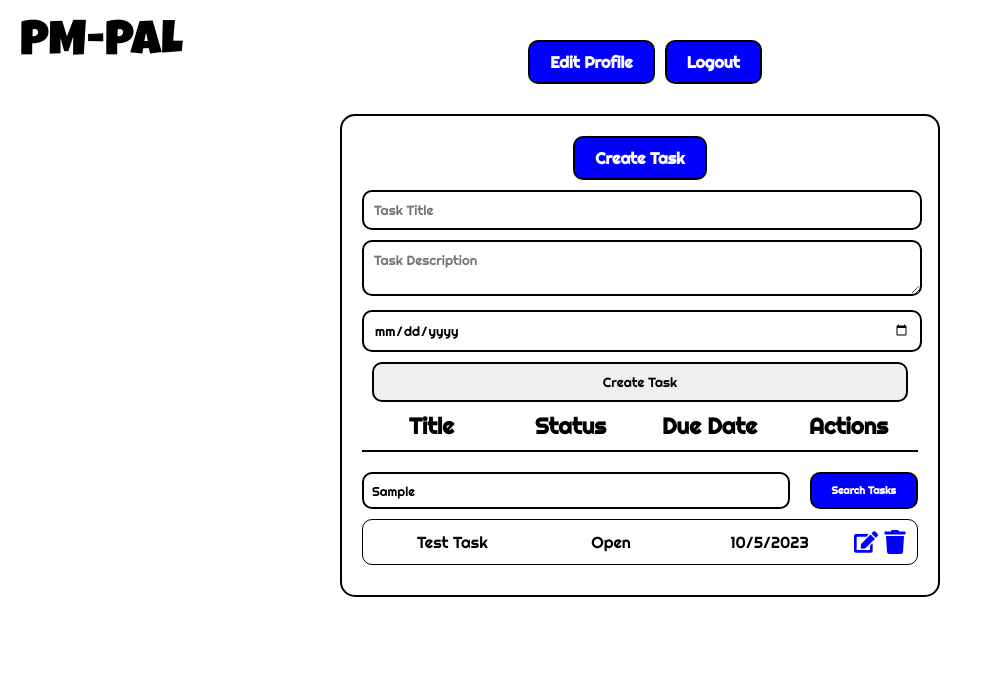
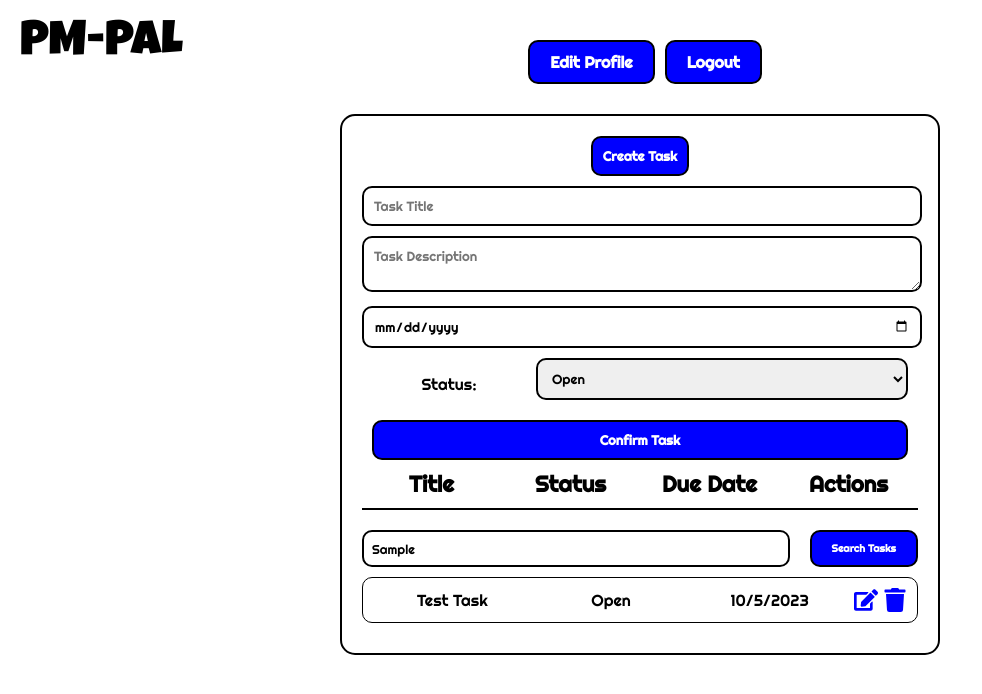
Before and after one commit to GrumpyRobot21/PP5-PM-PAL, a React (Create React App) app in the folder frontend/pmpalr/: page /tasks in a window 1280 px wide. Both pictures are taken after typing "Sample" into the empty fields and a click on the button "Create Task". Shown: the top 694 px of the page, without its empty margins (0-982 px from the left). Built offline with nearby package versions, Linux system fonts and the light colour scheme.

Commit message:
add create task status dropdown and styling for button.

```diff
--- a/frontend/pmpalr/src/components/TaskPage.css
+++ b/frontend/pmpalr/src/components/TaskPage.css
@@ -102,6 +102,7 @@
   border-radius: 10px;
   margin-right: 10px;
   font-size: 0.8em;
+  font-family: 'Righteous', cursive;
 }
 
 .task-search .search-button {
@@ -225,3 +226,50 @@
 .logout-button:hover {
   background-color: green;
 }
+
+.confirm-task-button {
+  padding: 10px;
+  border: 2px solid black;
+  border-radius: 10px;
+  margin-bottom: 10px;
+  font-family: 'Righteous', cursive;
+  /* Use Righteous font */
+  cursor: pointer;
+  background-color: blue;
+  color: white;
+  font-weight: bold;
+}
+
+.confirm-task-button:hover {
+  background-color: green;
+}
+
+.task-form select {
+  width: calc(100% - 20px);
+  padding: 10px;
+  border: 2px solid black;
+  border-radius: 10px;
+  margin-bottom: 10px;
+  font-family: 'Righteous', cursive;
+
+}
+
+.status-dropdown {
+  width: calc(100% - 10px);
+  margin-bottom: 10px;
+  display: flex;
+  align-items: center;
+}
+
+.status-dropdown label {
+  flex: 1;
+  font-family: 'Righteous', cursive;
+}
+
+.status-dropdown select {
+  flex: 2;
+  padding: 10px;
+  border: 2px solid black;
+  border-radius: 10px;
+  font-family: 'Righteous', cursive;
+}
--- a/frontend/pmpalr/src/components/TaskPage.js
+++ b/frontend/pmpalr/src/components/TaskPage.js
@@ -15,6 +15,7 @@ const TaskPage = () => {
   const [showCreateTaskFields, setShowCreateTaskFields] = useState(false);
   const [editingTaskId, setEditingTaskId] = useState(null);
   const [deleteTaskId, setDeleteTaskId] = useState(null);
+
 
   // Added a test task on component mount for testing purposes
   useEffect(() => {
@@ -76,7 +77,7 @@ const TaskPage = () => {
 
       <div className="task-container">
         <button
-          className="create-task-button"
+          className="confirm-task-button"
           onClick={() => setShowCreateTaskFields((prev) => !prev)}
         >
           Create Task
@@ -103,7 +104,19 @@ const TaskPage = () => {
               value={taskData.dueDate}
               onChange={handleChange}
             />
-            <button type="submit">Create Task</button>
+
+            {/* Status dropdown */}
+            <div className="status-dropdown">
+              <label htmlFor="status">Status:</label>
+              <select name="status" id="status" value={taskData.status} onChange={handleChange}>
+                <option value="Open">Open</option>
+                <option value="In Progress">In Progress</option>
+                <option value="Completed">Completed</option>
+                <option value="Expired">Expired</option>
+              </select>
+            </div>
+
+            <button type="submit" className='confirm-task-button'>Confirm Task</button>
           </form>
         )}
 
```
